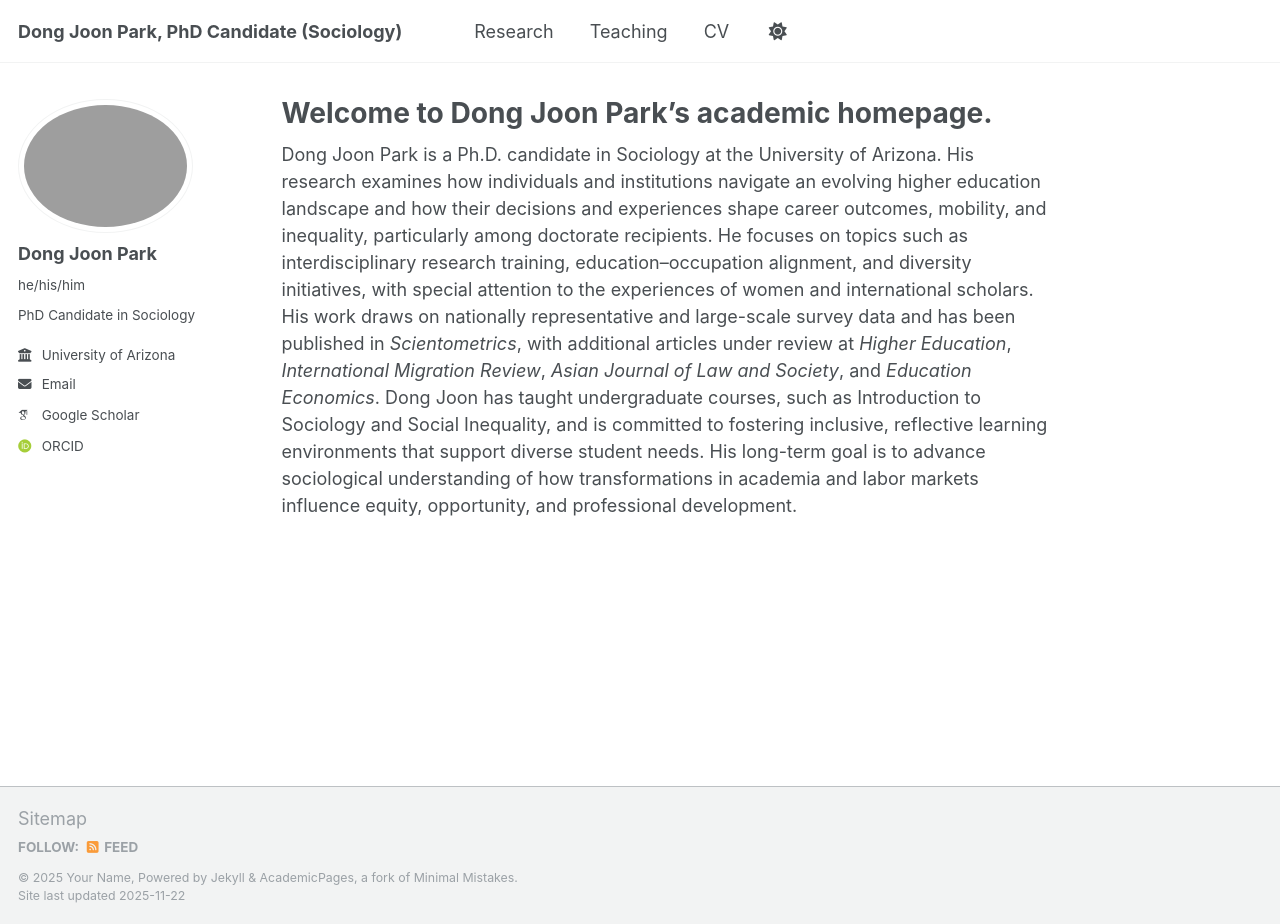
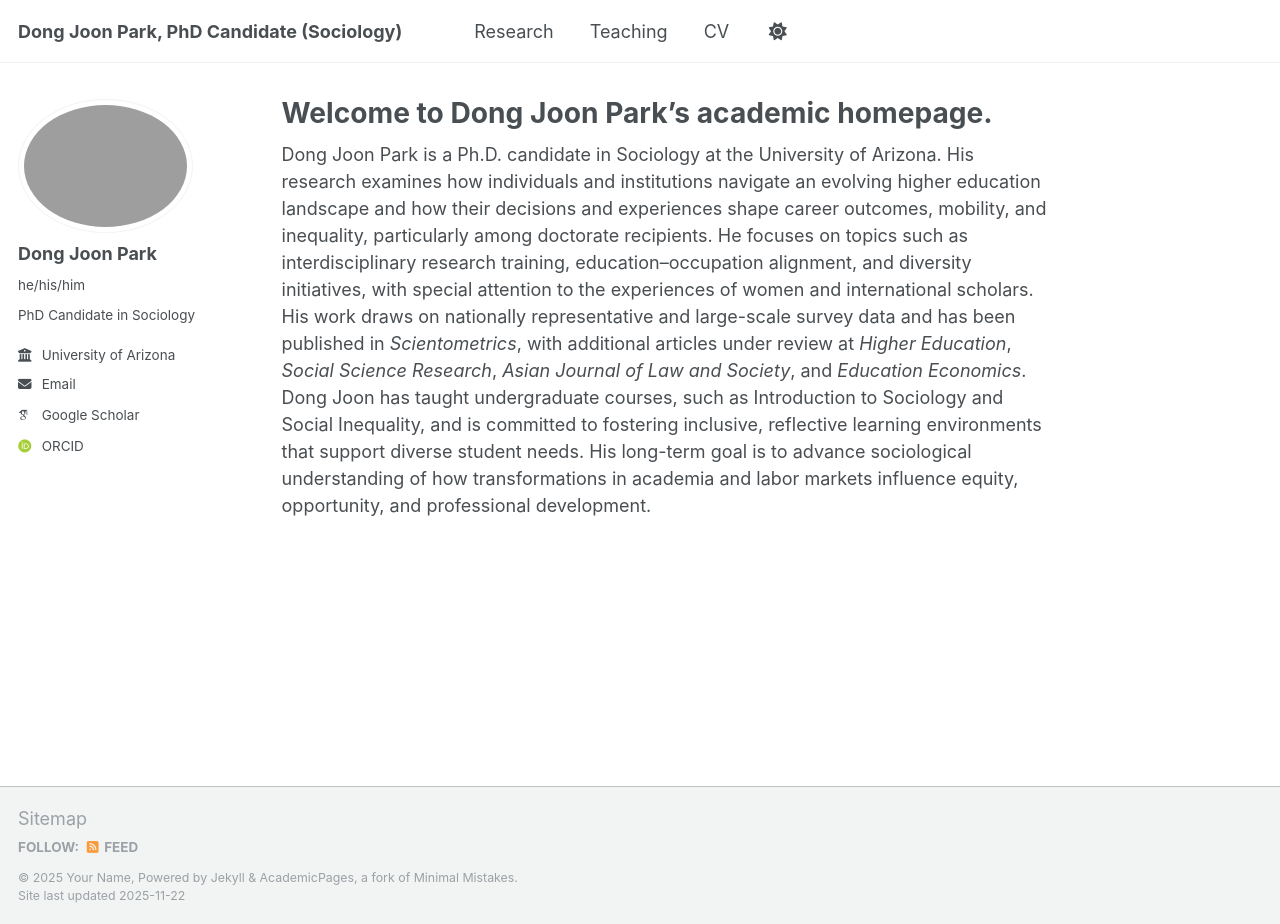
Before and after one commit to DongJoonPark0321/dongjoonpark0321.github.io, a Jekyll site: the page built from _pages/about.md, in a window 1280 px wide and 924 px high. Built offline with Jekyll 4.4.1, drawn with Linux system fonts in a browser that asks for light colours; some web fonts are replaced.

Commit message:
Update about.md

```diff
--- a/_pages/about.md
+++ b/_pages/about.md
@@ -8,5 +8,5 @@ redirect_from:
 ---
 
 Dong Joon Park is a Ph.D. candidate in Sociology at the University of Arizona. His research examines how individuals and institutions navigate an evolving higher education landscape and how their decisions and experiences shape career outcomes, mobility, and inequality, particularly among doctorate recipients.
-He focuses on topics such as interdisciplinary research training, education–occupation alignment, and diversity initiatives, with special attention to the experiences of women and international scholars. His work draws on nationally representative and large-scale survey data and has been published in _Scientometrics_, with additional articles under review at _Higher Education_, _International Migration Review_, _Asian Journal of Law and Society_, and _Education Economics_.
+He focuses on topics such as interdisciplinary research training, education–occupation alignment, and diversity initiatives, with special attention to the experiences of women and international scholars. His work draws on nationally representative and large-scale survey data and has been published in _Scientometrics_, with additional articles under review at _Higher Education_, _Social Science Research_, _Asian Journal of Law and Society_, and _Education Economics_.
 Dong Joon has taught undergraduate courses, such as Introduction to Sociology and Social Inequality, and is committed to fostering inclusive, reflective learning environments that support diverse student needs. His long-term goal is to advance sociological understanding of how transformations in academia and labor markets influence equity, opportunity, and professional development.
```
